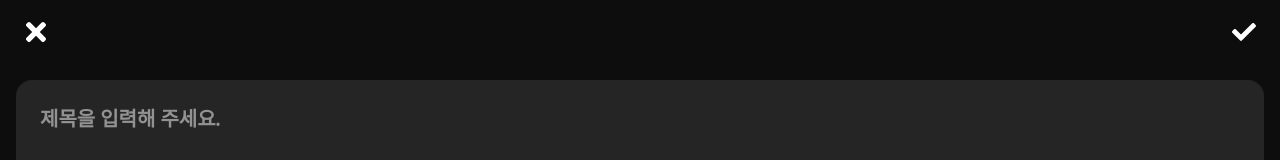
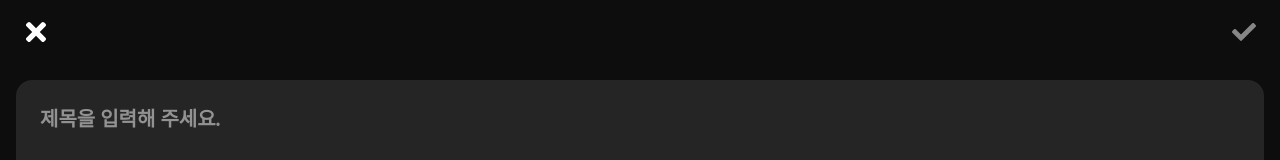
Before and after one commit to weirdry/react-memo, a React (Create React App) app: page /create-memo in a window 1280 px wide. Shown: the top 160 px of the page. Built offline with nearby package versions, Linux system fonts and the light colour scheme; a web font is replaced by a local one.

Commit message:
Icon button component disabled functionality added

```diff
--- a/src/components/icon-button/icon-button.component.tsx
+++ b/src/components/icon-button/icon-button.component.tsx
@@ -13,6 +13,7 @@ type IconButtonProps = {
 	size: 'md' | 'sm'
 	icon: IconType
 	handleClick: (e: MouseEvent<HTMLButtonElement>) => void
+	disabled: boolean
 }
 
 const selectIconButtonSize = (
@@ -29,13 +30,13 @@ const selectIconButtonSize = (
 }
 
 export default function IconButton(props: IconButtonProps) {
-	const { type, size, icon, handleClick } = props
+	const { type, size, icon, handleClick, disabled } = props
 
 	const ButtonIcon = selectIcon(icon)
 	const SelectedIconButton = selectIconButtonSize(size)
 
 	return (
-		<SelectedIconButton onClick={handleClick} type={type}>
+		<SelectedIconButton onClick={handleClick} type={type} disabled={disabled}>
 			<ButtonIcon />
 		</SelectedIconButton>
 	)
@@ -46,4 +47,5 @@ IconButton.defaultProps = {
 	size: 'md',
 	icon: 'default',
 	handleClick: () => console.log('Icon Button Clicked'),
+	disabled: false,
 }
--- a/src/components/icon-button/icon-button.styles.ts
+++ b/src/components/icon-button/icon-button.styles.ts
@@ -1,8 +1,12 @@
-import styled from 'styled-components'
+import styled, { css } from 'styled-components'
 
 import '../../assets/tokens/variables.css'
 
-export const IconButtonContainer = styled.button`
+type IconButtonContainerProps = {
+	disabled: boolean
+}
+
+export const IconButtonContainer = styled.button<IconButtonContainerProps>`
 	all: unset;
 	cursor: pointer;
 
@@ -20,6 +24,18 @@ export const IconButtonContainer = styled.button`
 		fill: var(--colour-container-default-on-background-active);
 	}
 
+	${(props) =>
+		props.disabled
+			? css`
+					&:disabled {
+						cursor: default;
+
+						* {
+							fill: var(--colour-container-default-on-background-inactive);
+						}
+					}
+			  `
+			: css`
 					&:hover {
 						background-color: var(--colour-container-default-background-hover);
 						* {
@@ -28,11 +44,14 @@ export const IconButtonContainer = styled.button`
 					}
 
 					&:active {
-		background-color: var(--colour-container-default-background-pressed);
+						background-color: var(
+							--colour-container-default-background-pressed
+						);
 						* {
 							fill: var(--colour-container-default-on-background-pressed);
 						}
 					}
+			  `}
 `
 
 export const IconButtonContainerMD = styled(IconButtonContainer)`
--- a/src/routes/create-memo/create-memo.component.tsx
+++ b/src/routes/create-memo/create-memo.component.tsx
@@ -1,4 +1,4 @@
-import { useState, MouseEvent, ChangeEvent, FormEvent } from 'react'
+import { useState, useEffect, MouseEvent, ChangeEvent, FormEvent } from 'react'
 import { useNavigate } from 'react-router-dom'
 
 import { Memo } from '../../store/memo/memoSlice'
@@ -24,6 +24,7 @@ export default function CreateMemo() {
 			day: '2-digit',
 		}),
 	})
+	const [isDisabled, setIsDisabled] = useState<boolean>(true)
 
 	const navigate = useNavigate()
 	const dispatch = useAppDispatch()
@@ -33,6 +34,7 @@ export default function CreateMemo() {
 
 	const handleChange = (e: ChangeEvent<HTMLTextAreaElement>): void => {
 		setMemo((prevState) => ({ ...prevState, [e.target.name]: e.target.value }))
+		console.log(memo.body)
 	}
 
 	const handleSubmit = (e: FormEvent<HTMLFormElement>): void => {
@@ -52,6 +54,16 @@ export default function CreateMemo() {
 		navigate('/')
 	}
 
+	useEffect(() => {
+		const { title, body } = memo
+
+		if (title === '' && body === '') {
+			setIsDisabled(() => true)
+		} else {
+			setIsDisabled(() => false)
+		}
+	}, [memo])
+
 	return (
 		<CreateMemoContainer>
 			<form onSubmit={handleSubmit}>
@@ -60,7 +72,9 @@ export default function CreateMemo() {
 					leftSideChildren={
 						<IconButton icon="close" handleClick={handleBackwards} />
 					}
-					rightSideChildren={<IconButton icon="confirm" type="submit" />}
+					rightSideChildren={
+						<IconButton icon="confirm" type="submit" disabled={isDisabled} />
+					}
 				/>
 
 				<div className="body-container">
```
Lines whose indentation alone changed are shown as unchanged.
